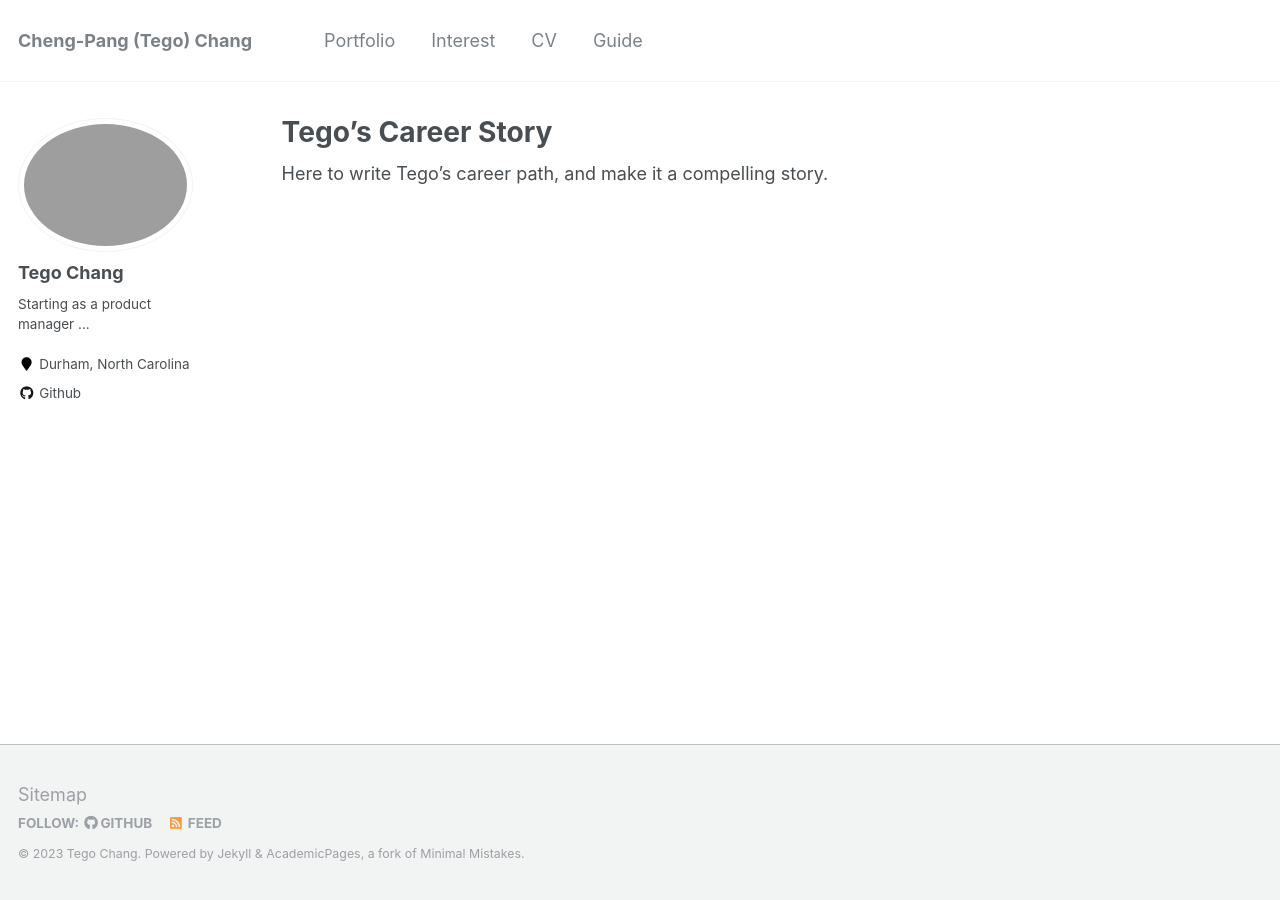
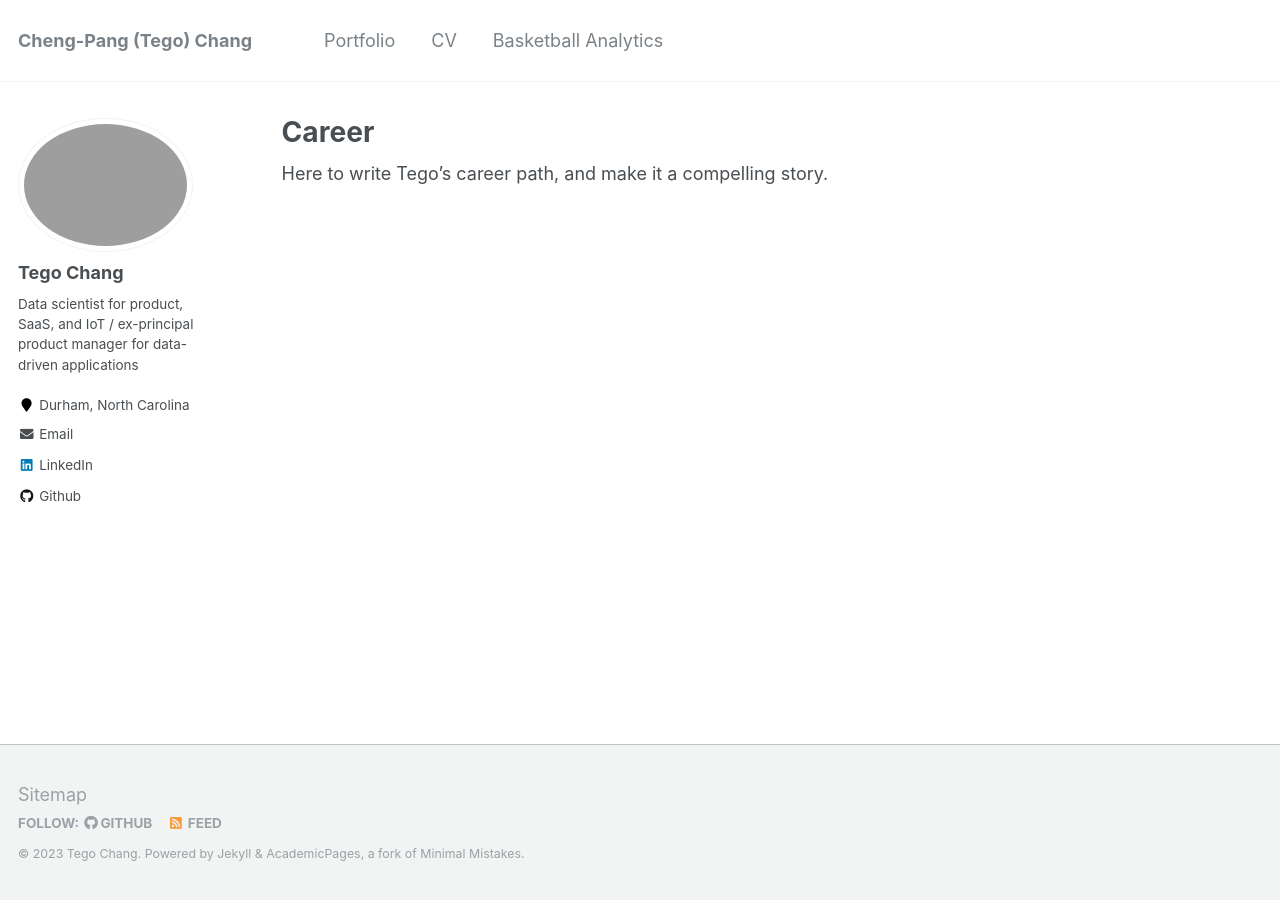
Before and after one commit to Tego-Chang/Tego-Chang.github.io, a Jekyll site: the page built from _pages/about.md, in a window 1280 px wide. Built offline with Jekyll 4.4.1, drawn with Linux system fonts in a browser that asks for light colours.

Commit message:
sitemap v1

```diff
--- a/_config.yml
+++ b/_config.yml
@@ -83,12 +83,12 @@ analytics:
 author:
   name             : "Tego Chang"
   avatar           : "profile.jpg"
-  bio              : "Starting as a product manager ..."
+  bio              : "Data scientist for product, SaaS, and IoT / ex-principal product manager for data-driven applications"
   location         : "Durham, North Carolina"
   employer         :
   pubmed           :
   googlescholar    :
-  email            :
+  email            : "cc703@duke.edu"
   researchgate     :  # example: "https://www.researchgate.net/profile/yourprofile"
   uri              :
   bitbucket        :
@@ -103,14 +103,14 @@ author:
   instagram        :
   impactstory      : #"https://profiles.impactstory.org/u/xxxx-xxxx-xxxx-xxxx"
   lastfm           :
-  linkedin         :
+  linkedin         : "https://www.linkedin.com/in/tego-chang/"
   orcid            : # "http://orcid.org/yourorcidurl"
   pinterest        :
   soundcloud       :
   stackoverflow    : # http://stackoverflow.com/users/123456/username
   steam            :
   tumblr           :
-  twitter          : # "replacethistwitterhandle"
+  twitter          : # "@tegochang"
   vine             :
   weibo            :
   xing             :
--- a/_data/navigation.yml
+++ b/_data/navigation.yml
@@ -12,14 +12,14 @@ main:
   - title: "Portfolio"
     url: /portfolio/
 
-  - title: "Interest"
+  - title: "CV"
+    url: /cv/
+
+  - title: "Basketball Analytics"
     url: /interest/
 
   # - title: "Blog Posts"
   #   url: /year-archive/
 
-  - title: "CV"
-    url: /cv/
-
-  - title: "Guide"
-    url: /markdown/
+  # - title: "Guide"
+  #   url: /markdown/
--- a/_includes/head/custom.html
+++ b/_includes/head/custom.html
@@ -17,9 +17,7 @@
 <link rel="icon" type="image/png" href="{{ base_path }}/images/favicon-16x16.png?v=M44lzPylqQ" sizes="16x16">
 <link rel="manifest" href="{{ base_path }}/images/manifest.json?v=M44lzPylqQ">
 <link rel="mask-icon" href="{{ base_path }}/images/safari-pinned-tab.svg?v=M44lzPylqQ" color="#000000">
-<!-- <link rel="mask-icon" href="{{ base_path }}/images/safari-pinned-tab.svg" color="#000000"> -->
 <link rel="shortcut icon" href="/images/favicon.ico?v=M44lzPylqQ">
-<!-- <link rel="shortcut icon" href="/images/favicon.ico"> -->
 <meta name="msapplication-TileColor" content="#000000">
 <meta name="msapplication-TileImage" content="{{ base_path }}/images/mstile-144x144.png?v=M44lzPylqQ">
 <meta name="msapplication-config" content="{{ base_path }}/images/browserconfig.xml?v=M44lzPylqQ">
--- a/_pages/about.md
+++ b/_pages/about.md
@@ -1,6 +1,6 @@
 ---
 permalink: /
-title: "Tego's Career Story"
+title: "Career"
 excerpt: "About me"
 author_profile: true
 redirect_from:
--- a/images/browserconfig.xml
+++ b/images/browserconfig.xml
@@ -6,10 +6,6 @@
       <square150x150logo src="/images/mstile-150x150.png?v=M44lzPylqQ"/>
       <square310x310logo src="/images/mstile-310x310.png?v=M44lzPylqQ"/>
       <wide310x150logo src="/images/mstile-310x150.png?v=M44lzPylqQ"/>
-      <!-- <square70x70logo src="/images/mstile-70x70.png"/>
-      <square150x150logo src="/images/mstile-150x150.png"/>
-      <square310x310logo src="/images/mstile-310x310.png"/>
-      <wide310x150logo src="/images/mstile-310x150.png"/> -->
       <TileColor>#000000</TileColor>
     </tile>
   </msapplication>
```
